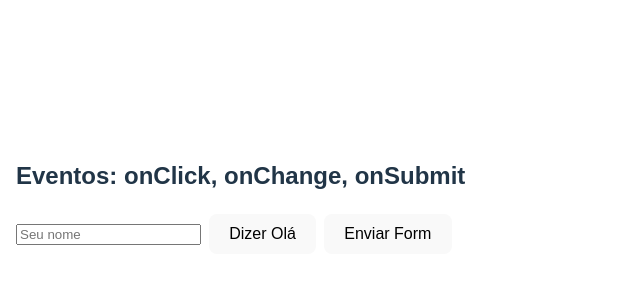
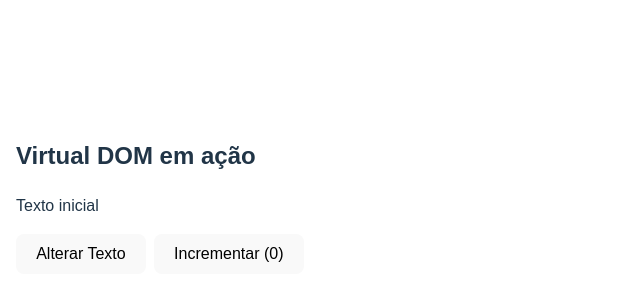
Before and after one commit to felipesayegg/React-Vite, a React (Vite) app: page / in a window 1280 px wide. Shown: the part 204-504 px from the top of the page, without its empty margins (0-640 px from the left). Built offline with nearby package versions, Linux system fonts and the light colour scheme.

Commit message:
Implementa TextoDinamico

```diff
--- a/src/App.jsx
+++ b/src/App.jsx
@@ -1,8 +1,8 @@
-import BotaoEvento from "./components/BotaoEvento";
+import TextoDinamico from "./components/TextoDinamico";
 export default function App() {
   return (
     <main style={{ fontFamily: "sans-serif", padding: 16 }}>
-      <BotaoEvento />
+      <TextoDinamico />
     </main>
   );
 }
--- /dev/null
+++ b/src/components/TextoDinamico.jsx
@@ -0,0 +1,18 @@
+import { useState } from "react";
+export default function TextoDinamico() {
+  const [texto, setTexto] = useState("Texto inicial");
+  const [contador, setContador] = useState(0);
+  function alterarTexto() {
+    setTexto((t) => t + " •");
+  }
+  return (
+    <section>
+      <h2>Virtual DOM em ação</h2>
+      <p>{texto}</p>
+      <button onClick={alterarTexto}>Alterar Texto</button>
+      <button onClick={() => setContador((c) => c + 1)} style={{ marginLeft: 8 }}>
+        Incrementar ({contador})
+      </button>
+    </section>
+  );
+}
```
